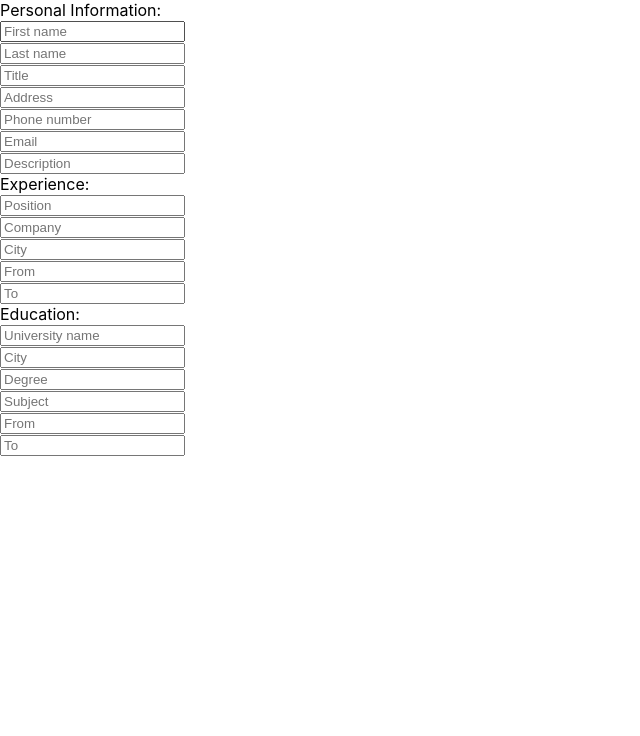
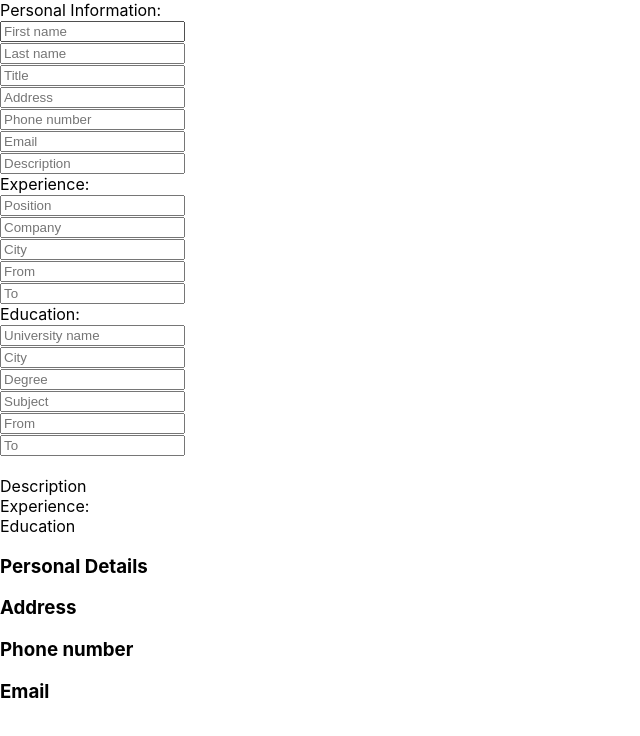
Before and after one commit to dylst/cv-project, a React (Create React App) app: page / in a window 1280 px wide. Shown: the top 736 px of the page, without its empty margins (0-640 px from the left). Built offline with nearby package versions, Linux system fonts and the light colour scheme.

Commit message:
Display sidebar preview

```diff
--- a/src/App.js
+++ b/src/App.js
@@ -7,6 +7,9 @@ function App() {
   const [firstName, setFirstName] = useState("");
   const [lastName, setLastName] = useState("");
   const [title, setTitle] = useState("");
+  const [address, setAddress] = useState("");
+  const [phoneNumber, setPhoneNumber] = useState("");
+  const [email, setEmail] = useState("");
 
   const updateFirstName = (name) => {
     setFirstName(name);
@@ -17,14 +20,33 @@ function App() {
   const updateTitle = (el) => {
     setTitle(el);
   };
+  const updateAddress = (el) => {
+    setAddress(el);
+  };
+  const updatePhoneNumber = (num) => {
+    setPhoneNumber(num);
+  };
+  const updateEmail = (el) => {
+    setEmail(el);
+  };
   return (
     <div>
       <MainForm
         updateFirstName={updateFirstName}
         updateLastName={updateLastName}
         updateTitle={updateTitle}
+        updateAddress={updateAddress}
+        updatePhoneNumber={updatePhoneNumber}
+        updateEmail={updateEmail}
       />
-      <PreviewFrom firstName={firstName} lastName={lastName} title={title} />
+      <PreviewFrom
+        firstName={firstName}
+        lastName={lastName}
+        title={title}
+        address={address}
+        phoneNumber={phoneNumber}
+        email={email}
+      />
     </div>
   );
 }
--- a/src/components/main/MainForm.js
+++ b/src/components/main/MainForm.js
@@ -14,6 +14,15 @@ const MainForm = (props) => {
   const titleChange = (el) => {
     props.updateTitle(el);
   };
+  const addressChange = (el) => {
+    props.updateAddress(el);
+  };
+  const phoneNumberChange = (el) => {
+    props.updatePhoneNumber(el);
+  };
+  const emailChange = (el) => {
+    props.updateEmail(el);
+  };
 
   return (
     <form>
@@ -21,6 +30,9 @@ const MainForm = (props) => {
         onFirstNameChange={firstNameChange}
         onLastNameChange={lastNameChange}
         onTitleChange={titleChange}
+        onAddressChange={addressChange}
+        onPhoneNumberChange={phoneNumberChange}
+        onEmailChange={emailChange}
       />
       <Experience />
       <Education />
--- a/src/components/main/PersonalInfo.js
+++ b/src/components/main/PersonalInfo.js
@@ -9,6 +9,15 @@ const PersonalInfo = (props) => {
   };
   const titleChangeHandler = (e) => {
     props.onTitleChange(e.target.value);
+  };
+  const addressChangeHandler = (e) => {
+    props.onAddressChange(e.target.value);
+  };
+  const phoneNumberChangeHandler = (e) => {
+    props.onPhoneNumberChange(e.target.value);
+  };
+  const emailChangeHandler = (e) => {
+    props.onEmailChange(e.target.value);
   };
 
   return (
@@ -36,11 +45,26 @@ const PersonalInfo = (props) => {
         onChange={titleChangeHandler}
       />
       <br />
-      <input type="text" name="address" placeholder="Address" />
+      <input
+        type="text"
+        name="address"
+        placeholder="Address"
+        onChange={addressChangeHandler}
+      />
       <br />
-      <input type="text" name="phoneNumber" placeholder="Phone number" />
+      <input
+        type="text"
+        name="phoneNumber"
+        placeholder="Phone number"
+        onChange={phoneNumberChangeHandler}
+      />
       <br />
-      <input type="text" name="email" placeholder="Email" />
+      <input
+        type="text"
+        name="email"
+        placeholder="Email"
+        onChange={emailChangeHandler}
+      />
       <br />
       <input type="text" name="description" placeholder="Description" />
       <br />
--- /dev/null
+++ b/src/components/preview/Description.js
@@ -0,0 +1,7 @@
+import React from "react";
+
+const Description = () => {
+  return <div>Description</div>;
+};
+
+export default Description;
--- /dev/null
+++ b/src/components/preview/Education.js
@@ -0,0 +1,7 @@
+import React from "react";
+
+const Education = () => {
+  return <div>Education</div>;
+};
+
+export default Education;
--- /dev/null
+++ b/src/components/preview/Experience.js
@@ -0,0 +1,7 @@
+import React from "react";
+
+const Experience = () => {
+  return <div>Experience: </div>;
+};
+
+export default Experience;
--- /dev/null
+++ b/src/components/preview/Main.js
@@ -0,0 +1,17 @@
+import React from "react";
+
+import Description from "./Description";
+import Experience from "./Experience";
+import Education from "./Education";
+
+const Main = () => {
+  return (
+    <div>
+      <Description />
+      <Experience />
+      <Education />
+    </div>
+  );
+};
+
+export default Main;
--- a/src/components/preview/PreviewForm.js
+++ b/src/components/preview/PreviewForm.js
@@ -1,6 +1,8 @@
 import React from "react";
 
 import Header from "./Header.js";
+import Main from "./Main.js";
+import Sidebar from "./Sidebar.js";
 
 const PreviewForm = (props) => {
   return (
@@ -10,6 +12,12 @@ const PreviewForm = (props) => {
         lastName={props.lastName}
         title={props.title}
       />
+      <Main />
+      <Sidebar
+        address={props.address}
+        phoneNumber={props.phoneNumber}
+        email={props.email}
+      />
     </div>
   );
 };
--- /dev/null
+++ b/src/components/preview/Sidebar.js
@@ -0,0 +1,17 @@
+import React from "react";
+
+const Sidebar = (props) => {
+  return (
+    <div>
+      <h3>Personal Details</h3>
+      <h3>Address</h3>
+      {props.address}
+      <h3>Phone number</h3>
+      {props.phoneNumber}
+      <h3>Email</h3>
+      {props.email}
+    </div>
+  );
+};
+
+export default Sidebar;
```
